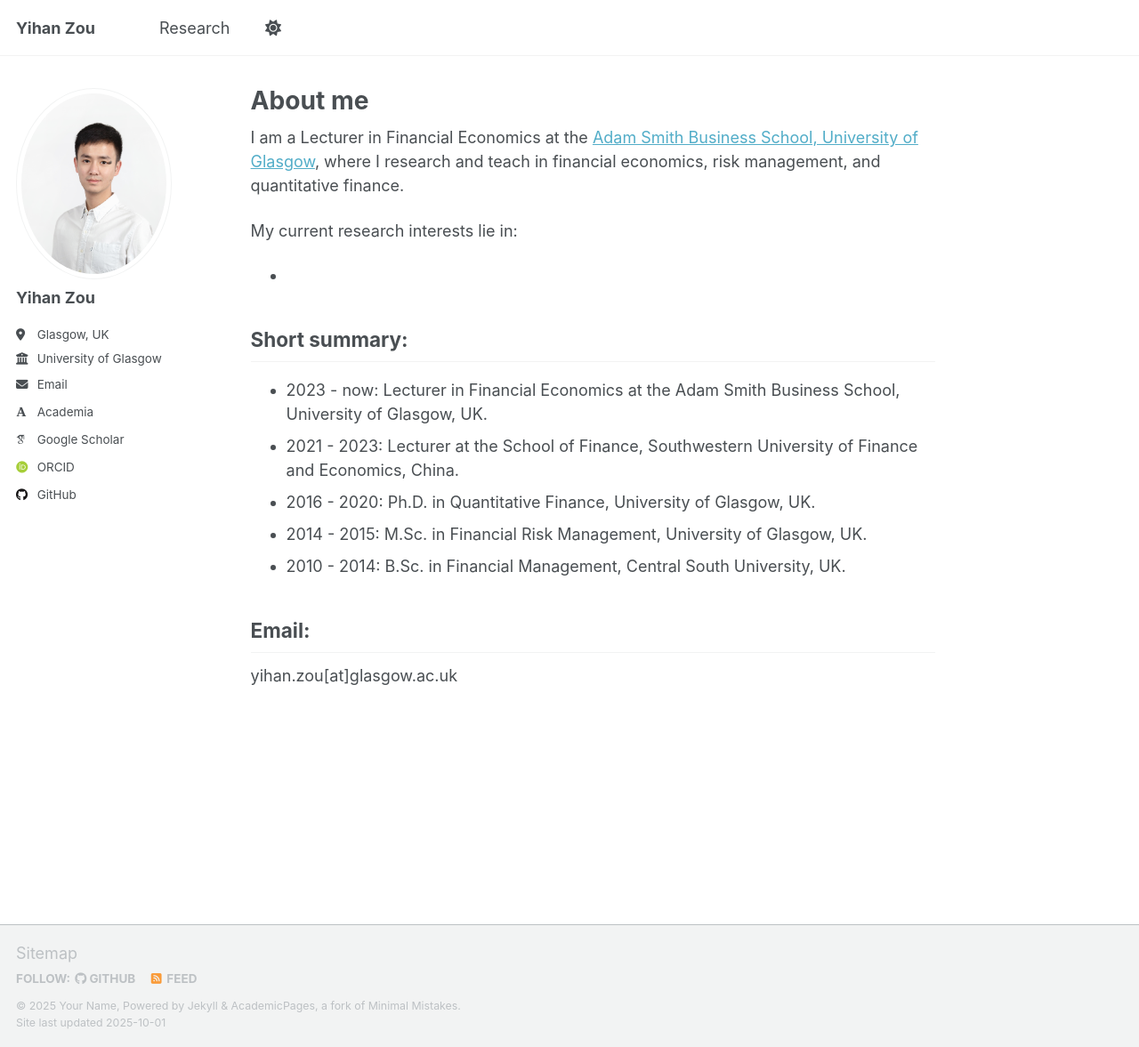
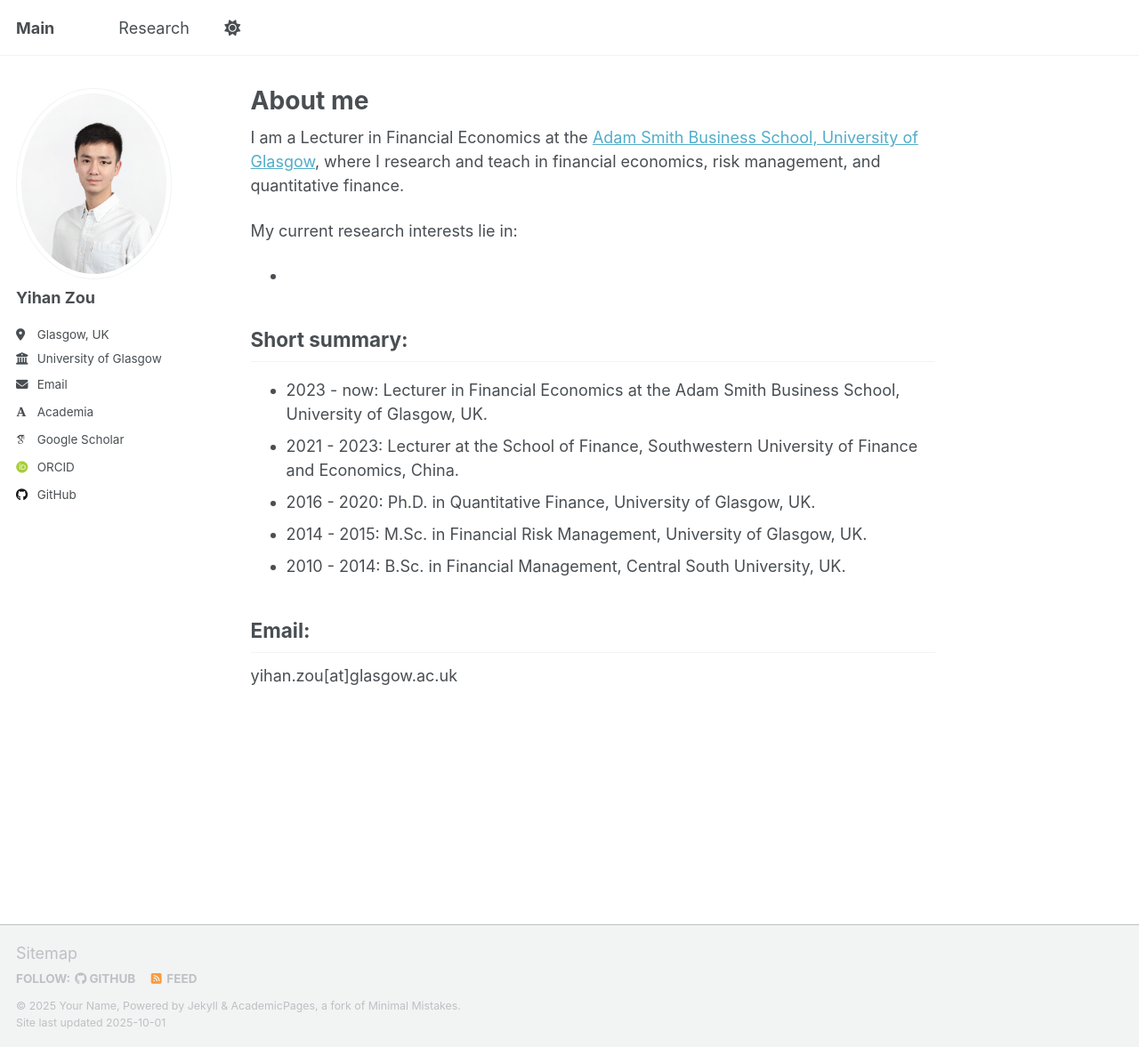
Before and after one commit to yihanZzz/yihanZzz.github.io, a Jekyll site: the page built from _pages/about.md, in a window 1280 px wide and 1177 px high. Shown: the whole window at 89% size. Built offline with Jekyll 4.4.1, drawn with Linux system fonts in a browser that asks for light colours; some web fonts are replaced; a script that is not in the unit is left out.

Commit message:
Update _config.yml

```diff
--- a/_config.yml
+++ b/_config.yml
@@ -9,7 +9,7 @@
 # Basic Site Settings
 locale                   : "en-US"
 site_theme               : "default" # Currently available options are "default", "air"
-title                    : "Yihan Zou"
+title                    : "Main"
 title_separator          : "-"
 name                     : &name "Your Name"
 description              : &description "Lecturer in Financial Economics at University of Glasgow"   # Update this with a general description of your site, this is the default if not overridden by a page
```
